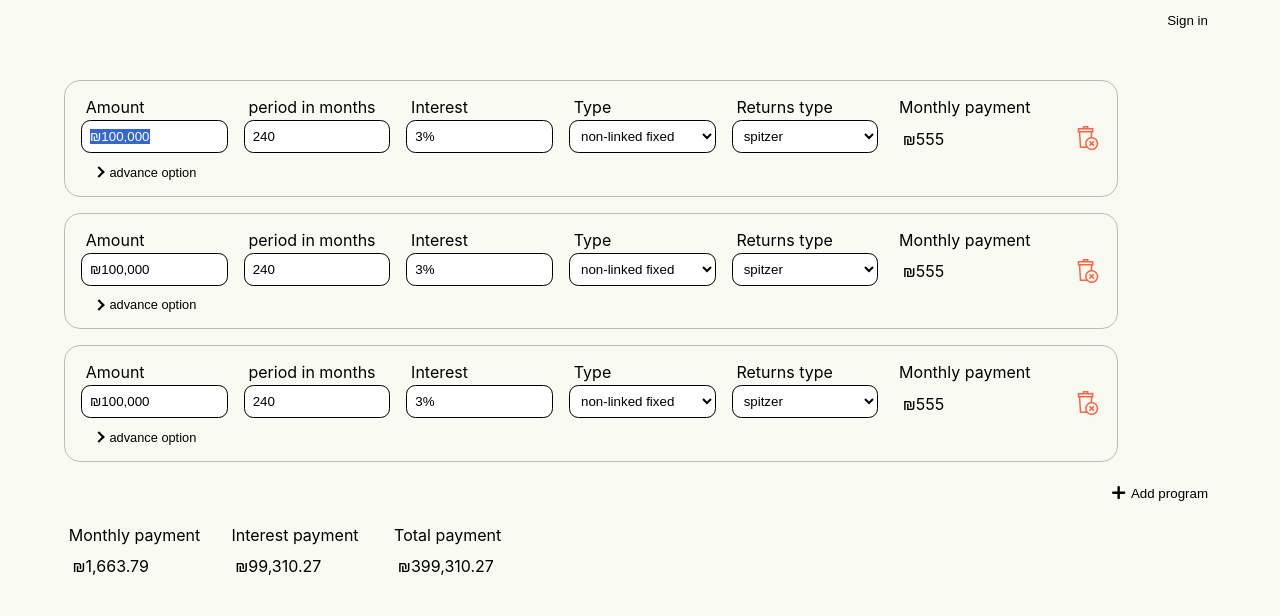
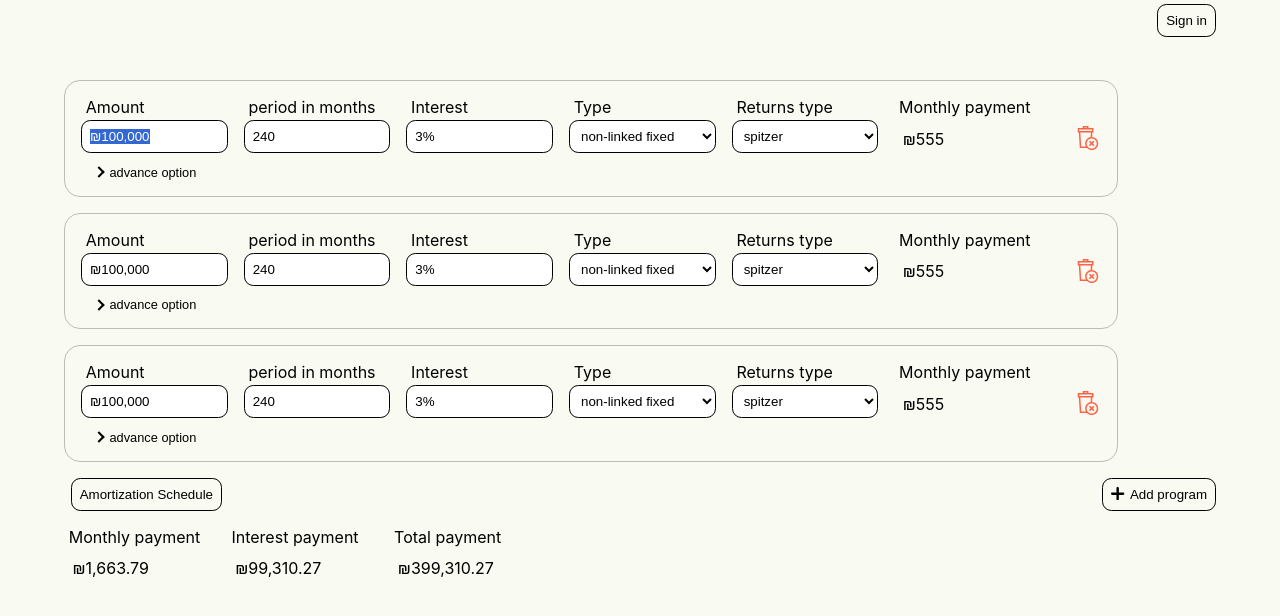
Before and after one commit to shamit6/get-there, a Next.js app: page /mortgage in a window 1280 px wide. Shown: the top 616 px of the page. Built offline with nearby package versions, Linux system fonts and the light colour scheme; no server answers.

Commit message:
Adding charts

```diff
--- a/components/Charts/LineChart.tsx
+++ b/components/Charts/LineChart.tsx
@@ -1,7 +1,25 @@
 import { ResponsiveLine } from '@nivo/line'
+import { LegendAnchor } from '@nivo/legends'
 import style from './LineChart.module.scss'
 
-export function LineChart({ data }: any) {
+export interface Point {
+  x: string
+  y: number
+}
+export interface Searies {
+  id: string
+  color: string
+  data: Point[]
+}
+export function LineChart({
+  data,
+  anchor,
+  minY,
+}: {
+  data: Searies[]
+  anchor?: LegendAnchor
+  minY?: number
+}) {
   return (
     <ResponsiveLine
       colors={(d) => d.color}
@@ -16,7 +34,7 @@ export function LineChart({ data }: any) {
       xFormat="time:%d/%m/%Y"
       yScale={{
         type: 'linear',
-        min: 'auto',
+        min: minY ?? 'auto',
         max: 'auto',
       }}
       yFormat={(value) => `${value.toLocaleString('he')}`}
@@ -54,7 +72,7 @@ export function LineChart({ data }: any) {
       useMesh={true}
       legends={[
         {
-          anchor: 'top-left',
+          anchor: anchor ?? 'top-left',
           direction: 'column',
           justify: false,
           translateX: 100,
--- a/components/Mortgage/Mortgage.module.scss
+++ b/components/Mortgage/Mortgage.module.scss
@@ -12,7 +12,6 @@
 }
 
 .mortgageProgramAdvance {
-
 }
 .mortgageSummery {
   display: flex;
@@ -29,7 +28,7 @@
   }
 }
 
-.mortgageProgramAdvanceOption{
+.mortgageProgramAdvanceOption {
   display: flex;
   align-items: center;
   flex-wrap: wrap;
@@ -46,5 +45,21 @@
 
 .removeButton {
   font-size: 1.5em;
-  padding: .3em;
+  padding: 0.3em;
 }
+
+.actionBar {
+  display: flex;
+  justify-content: space-between;
+}
+
+.amortizationCharts {
+  display: flex;
+  height: 40vh;
+  justify-content: space-around;
+  flex-wrap: wrap;
+
+  & div {
+    max-width: 45em;
+  }
+}
--- a/components/Mortgage/index.tsx
+++ b/components/Mortgage/index.tsx
@@ -12,6 +12,12 @@ import {
 } from '../../utils/types'
 import MortgageProgram from './MortgageProgram'
 import styles from './Mortgage.module.scss'
+import {
+  AmortizationScheduleTransaction,
+  calcAmortizationSchedule,
+} from '../../utils/amortizationScheduleCalculator'
+import { LineChart } from '../Charts'
+import { addMonths, format } from 'date-fns'
 
 const defaultProgramData = {
   amount: 100000,
@@ -32,6 +38,11 @@ export default function Mortgage() {
   useEffect(() => {
     setMortgageSummery(calcTotalSummery(programsData))
   }, [programsData])
+
+  const [amortizationSchedule, setAmortizationSchedule] =
+    useState<AmortizationScheduleTransaction[]>()
+
+  const today = new Date()
 
   return (
     <>
@@ -56,7 +67,16 @@ export default function Mortgage() {
           }}
         />
       ))}
-      <div style={{ display: 'flex', justifyContent: 'flex-end' }}>
+      <div className={styles.actionBar}>
+        <Button
+          text="Amortization Schedule"
+          onClick={() => {
+            setAmortizationSchedule(calcAmortizationSchedule(programsData))
+          }}
+          bordered
+          linkTheme
+          tabIndex={1}
+        />
         <Button
           text="Add program"
           onClick={() => {
@@ -66,7 +86,7 @@ export default function Mortgage() {
           bordered
           linkTheme
           icon={<Add />}
-          tabIndex={1}
+          tabIndex={2}
         />
       </div>
       <div className={styles.mortgageSummery}>
@@ -95,6 +115,54 @@ export default function Mortgage() {
           </div>
         </Field>
       </div>
+      {amortizationSchedule && (
+        <div className={styles.amortizationCharts}>
+          <LineChart
+            anchor="bottom-left"
+            minY={0}
+            data={[
+              {
+                id: 'Total Payment',
+                color: '#012a4a',
+                data: amortizationSchedule.map((d, index) => ({
+                  x: format(addMonths(new Date(), index), 'dd/MM/yyyy'),
+                  y: d.totalPayment,
+                })),
+              },
+            ]}
+          />
+
+          <LineChart
+            anchor="bottom-left"
+            minY={0}
+            data={[
+              {
+                id: 'Interest Payment',
+                color: '#013a63',
+                data: amortizationSchedule.map((d, index) => ({
+                  x: format(addMonths(new Date(), index), 'dd/MM/yyyy'),
+                  y: d.interestPayment,
+                })),
+              },
+            ]}
+          />
+
+          <LineChart
+            anchor="bottom-left"
+            minY={0}
+            data={[
+              {
+                id: 'Principal Payment',
+                color: '#01497c',
+                data: amortizationSchedule.map((d, index) => ({
+                  x: format(addMonths(new Date(), index), 'dd/MM/yyyy'),
+                  y: d.principalPayment,
+                })),
+              },
+            ]}
+          />
+        </div>
+      )}
     </>
   )
 }
--- a/components/button/Button.module.scss
+++ b/components/button/Button.module.scss
@@ -1,8 +1,8 @@
 .container {
   display: flex;
-  border-radius: .7em;
+  border-radius: 0.7em;
   background-color: inherit;
-  padding: .6em;
+  padding: 0.6em;
 
   &.primary {
     background-color: darkseagreen;
@@ -13,19 +13,19 @@
     filter: contrast(50%);
   }
 
+  &.linkButton {
+    margin-left: 0.5em;
+    background-color: inherit;
+    border: 0;
+  }
+
   &.bordered {
     border: solid 1px;
-  }
-
-  &.linkButton {
-    margin-left: .5em;
-    background-color: inherit;
-    border: 0;
   }
 
   .icon {
     height: 1em;
     width: 1em;
-    margin-right: .4em;
+    margin-right: 0.4em;
   }
 }
--- a/utils/amortizationScheduleCalculator.ts
+++ b/utils/amortizationScheduleCalculator.ts
@@ -126,12 +126,13 @@ export function calcAmortizationSchedule(
       (res, cur) => {
         return {
           interestPayment:
-            res.interestPayment + cur[index]?.interestPayment ?? 0,
+            res.interestPayment + (cur[index]?.interestPayment ?? 0),
           principalBalanceInStartPeriond:
             res.principalBalanceInStartPeriond +
-              cur[index]?.principalBalanceInStartPeriond ?? 0,
-          principalPayment: res.principalPayment + cur[index].principalPayment,
-          totalPayment: res.totalPayment + cur[index]?.totalPayment ?? 0,
+            (cur[index]?.principalBalanceInStartPeriond ?? 0),
+          principalPayment:
+            res.principalPayment + (cur[index]?.principalPayment ?? 0),
+          totalPayment: res.totalPayment + (cur[index]?.totalPayment ?? 0),
         }
       },
       {
```
